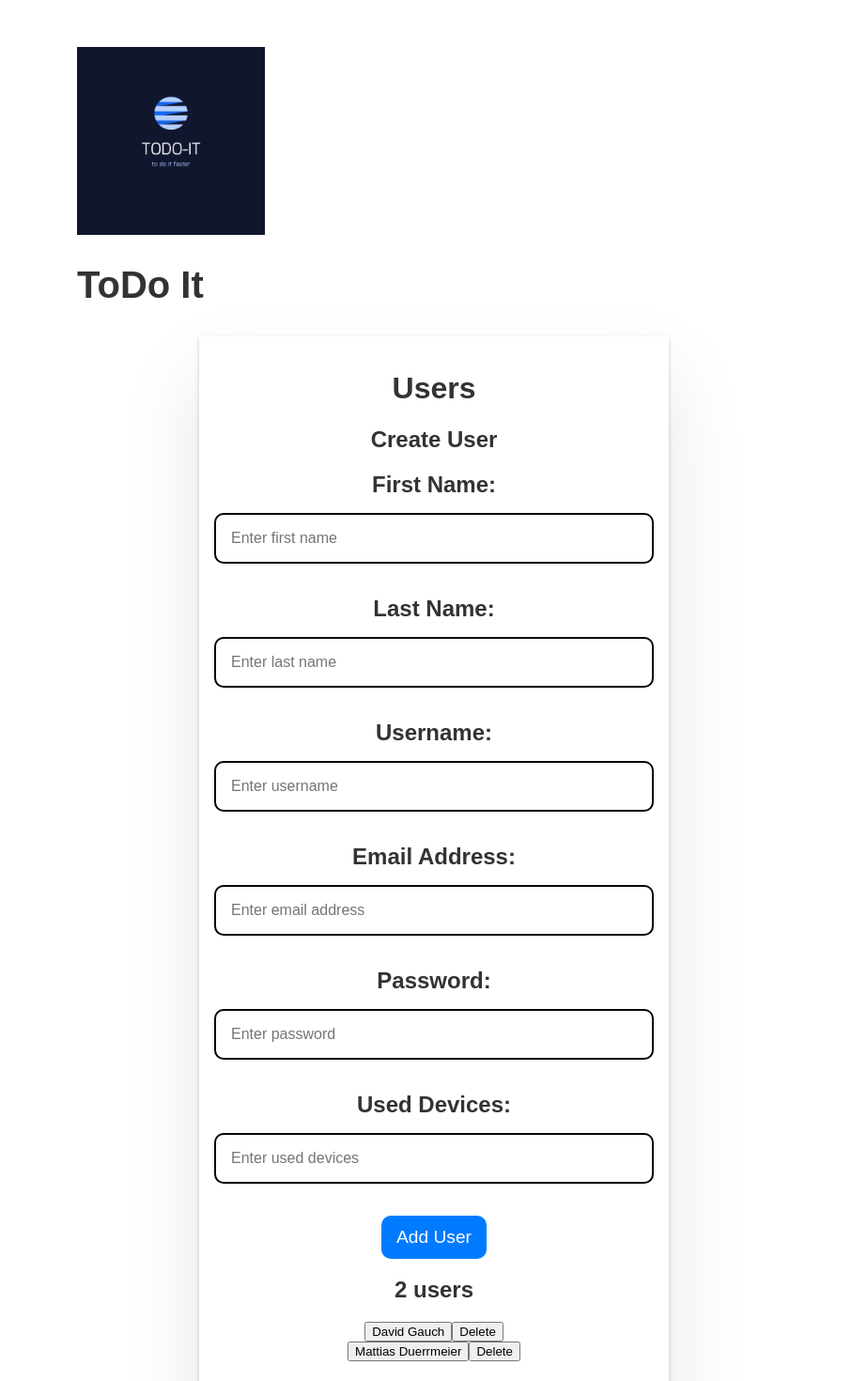
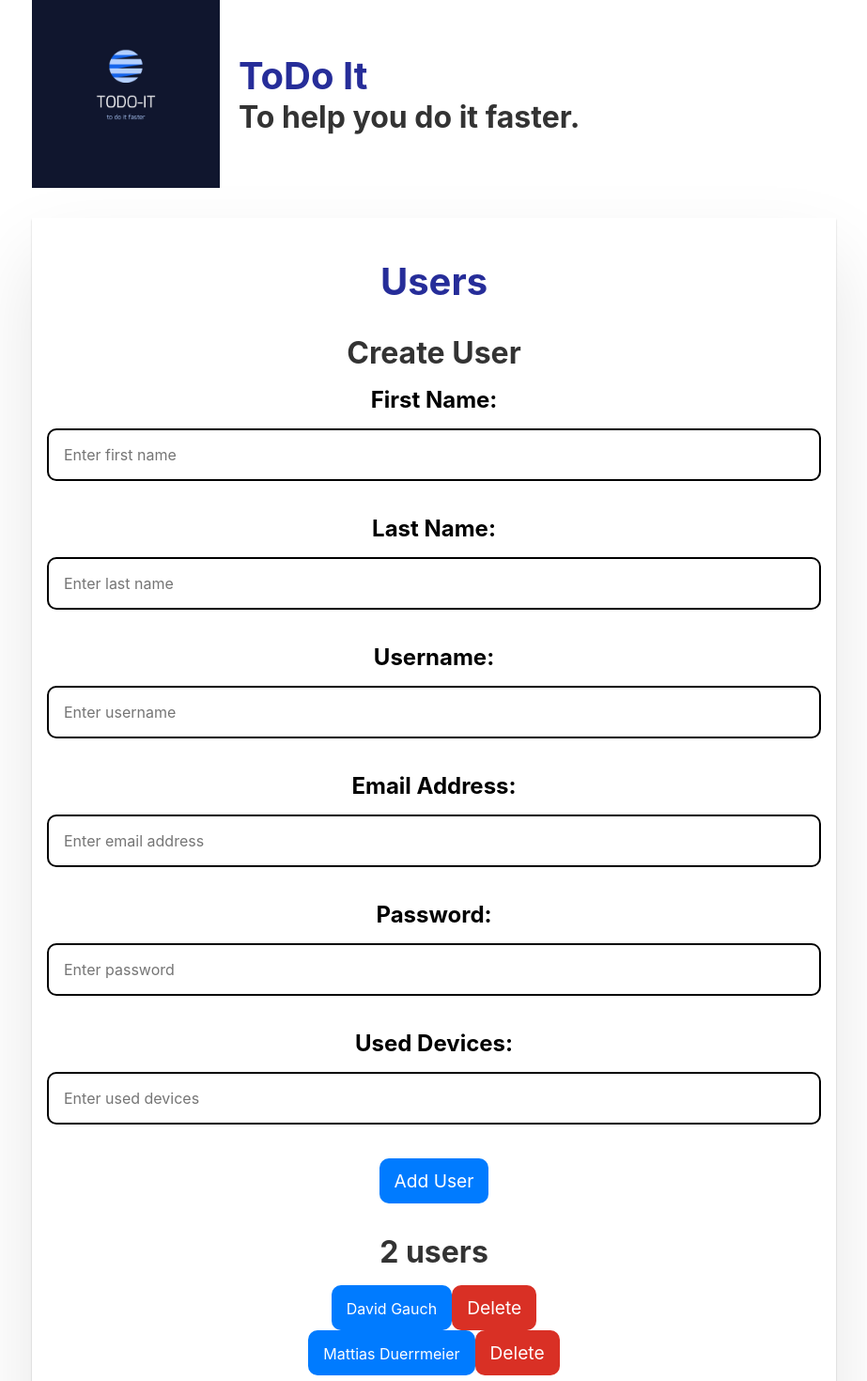
Before and after one commit to unifr-digits/todo-it, an Angular app in the folder angular-project/: page / in a window 1280 px wide. Shown: the top 1470 px of the page at 94% size, without its empty margins (178-1101 px from the left). Built offline with nearby package versions, Linux system fonts and the light colour scheme.

Commit message:
Adjust buttons and forms styling.

```diff
--- a/angular-project/src/app/app.component.css
+++ b/angular-project/src/app/app.component.css
@@ -1,61 +1,26 @@
-:host {
-  font-family: -apple-system, BlinkMacSystemFont, 'Segoe UI', Roboto, Helvetica, Arial, sans-serif, 'Apple Color Emoji',
-    'Segoe UI Emoji', 'Segoe UI Symbol';
-  font-size: 16px;
-  color: #333;
-  box-sizing: border-box;
-  -webkit-font-smoothing: antialiased;
-  -moz-osx-font-smoothing: grayscale;
+.navigation {
+  display: flex;
+  align-items: center;
 }
 
-img.center {
-  display: block;
-  margin: 0 auto;
+.logo {
+  display: inline-block;
+  width: 200px;
+  height: auto;
+  margin-right: 20px;
+}
+
+h1,
+h2 {
+  display: inline-block;
+  margin: 0;
 }
 
 .main {
-  max-width: 500px;
-  width: 85%;
+  max-width: 1000px;
+  width: 100%;
   margin: 2rem auto;
   padding: 1rem;
   text-align: center;
-  box-shadow: 0 2px 4px 0 rgba(0, 0, 0, 0.2), 0 2.5rem 5rem 0 rgba(0, 0, 0, 0.1);
+  box-shadow: 0 2px 2px 0 rgba(0, 0, 0, 0.2), 0 2.5rem 5rem 0 rgba(0, 0, 0, 0.1);
 }
-
-@media screen and (min-width: 600px) {
-  .main {
-    width: 70%;
-  }
-}
-
-.logo {
-  text-align: center;
-}
-
-.logo img {
-  width: 200px;
-  height: 200px;
-}
-
-h1 {
-  font-size: 2.5rem;
-  font-weight: bold;
-  margin-bottom: 1.5rem;
-}
-
-[type='date']::-webkit-inner-spin-button {
-  -webkit-appearance: none;
-  display: none;
-}
-
-[type='date']::-webkit-calendar-picker-indicator {
-  color: #000;
-  opacity: 1;
-}
-
-h2 {
-  font-size: 2rem;
-  font-weight: bold;
-  margin-top: 2rem;
-  margin-bottom: 1rem;
-}
--- a/angular-project/src/app/app.component.html
+++ b/angular-project/src/app/app.component.html
@@ -1,5 +1,12 @@
-<img class="logo" src="assets/Todoit_logo.png" alt="ToDo-it logo" width="200" height="200" />
-<h1>{{ title }}</h1>
+<nav class="navigation">
+  <img class="logo" src="assets/Todoit_logo.png" alt="ToDo It logo" width="200" height="200" />
+  <div>
+    <h1>{{ title }}</h1>
+    <br />
+    <h2>To help you do it faster.</h2>
+  </div>
+</nav>
+
 <div class="main">
   <app-user></app-user>
   <app-project></app-project>
--- a/angular-project/src/app/projects/project/project.component.html
+++ b/angular-project/src/app/projects/project/project.component.html
@@ -1,5 +1,6 @@
-<div class="project">
-  <h1>Create Project</h1>
+<h1>Projects</h1>
+<div class="project-creation">
+  <h2>Create Project</h2>
   <form (keyup.enter)="addProject(projectName.value, projectDesc.value, projectModules.value.split(','))">
     <label for="projectName">Name:</label>
     <input #projectName placeholder="Enter project name" class="lg-text-input" id="projectName" /><br />
--- a/angular-project/src/app/tasks/task/task.component.html
+++ b/angular-project/src/app/tasks/task/task.component.html
@@ -1,8 +1,7 @@
-<div class="task">
-  <h1>My Task List</h1>
-  <form
-    (keyup.enter)="addTask(taskName.value, taskDesc.value, taskDate.value, [taskModule.value], users, projects)"
-  >
+<h1>Tasks</h1>
+<div class="task-creation">
+  <h2>Create Task</h2>
+  <form (keyup.enter)="addTask(taskName.value, taskDesc.value, taskDate.value, [taskModule.value], users, projects)">
     <label for="addTaskName">Name:</label><br />
     <input #taskName placeholder="add a task" class="lg-text-input" id="addTaskName" /><br />
 
@@ -29,7 +28,8 @@
   <button
     class="btn-primary"
     (click)="addTask(taskName.value, taskDesc.value, taskDate.value, [taskModule.value], users, projects)"
-  >Add Task
+  >
+    Add Task
   </button>
 </div>
 
@@ -38,8 +38,9 @@
   <ng-template #taskPlural>tasks</ng-template>
 </h2>
 
-<ul class="users">
+<ul class="tasks">
   <li *ngFor="let task of tasks">
+    <div class="task">
       <input [id]="task.desc" type="checkbox" (change)="task.done = !task.done" [checked]="task.done" />
       <label [for]="task.name">{{ task.name }}</label>
       <div class="desc">{{ task.desc }}</div>
@@ -62,5 +63,6 @@
         </div>
       </ng-container>
       <button class="btn btn-warn" (click)="deleteTask(task)">Delete</button>
+    </div>
   </li>
 </ul>
--- a/angular-project/src/app/users/user/user.component.html
+++ b/angular-project/src/app/users/user/user.component.html
@@ -1,6 +1,5 @@
 <h1>Users</h1>
-
-<div class="user">
+<div class="user-creation">
   <h2>Create User</h2>
   <form
     (keyup.enter)="
--- a/angular-project/src/styles.css
+++ b/angular-project/src/styles.css
@@ -1,17 +1,44 @@
 /* You can add global styles to this file, and also import other style files */
 * {
+  font-family: -apple-system, BlinkMacSystemFont, 'Segoe UI', Roboto, Helvetica, Arial, sans-serif, 'Apple Color Emoji',
+    'Segoe UI Emoji', 'Segoe UI Symbol';
+  font-size: 16px;
+  -webkit-font-smoothing: antialiased;
+  -moz-osx-font-smoothing: grayscale;
   box-sizing: border-box;
-  font-family: sans-serif;
+}
+
+h1 {
+  color: #262d99;
+  font-size: 2.5rem;
+}
+
+h2,
+h3 {
+  color: #333;
+  font-weight: lighter;
+}
+
+h2 {
+  font-size: 2rem;
+  font-weight: bold;
+  margin-top: 2rem;
+  margin-bottom: 1rem;
 }
 
 body {
-  font-family: Helvetica, Arial, sans-serif;
-  width: 800px;
-  margin: 50px auto;
   padding: 0 20px 20px;
+  max-width: 1000px;
+  margin: auto;
 }
 
-.btn-primary {
+@media (min-width: 600px) {
+  body {
+    width: 70%;
+  }
+}
+
+button {
   background-color: #007bff;
   color: #fff;
   padding: 0.75rem 1rem;
@@ -22,8 +49,22 @@ body {
   transition: all 0.3s ease;
 }
 
-.btn-primary:hover {
+button:hover {
   background-color: #0062cc;
+}
+
+button:disabled {
+  background-color: #007bff;
+  color: #fff;
+  cursor: auto;
+}
+
+.btn-warn {
+  background-color: #d93025;
+}
+
+.btn-warn:hover {
+  background-color: #c42c21;
 }
 
 label {
```
Lines whose indentation alone changed are shown as unchanged.
